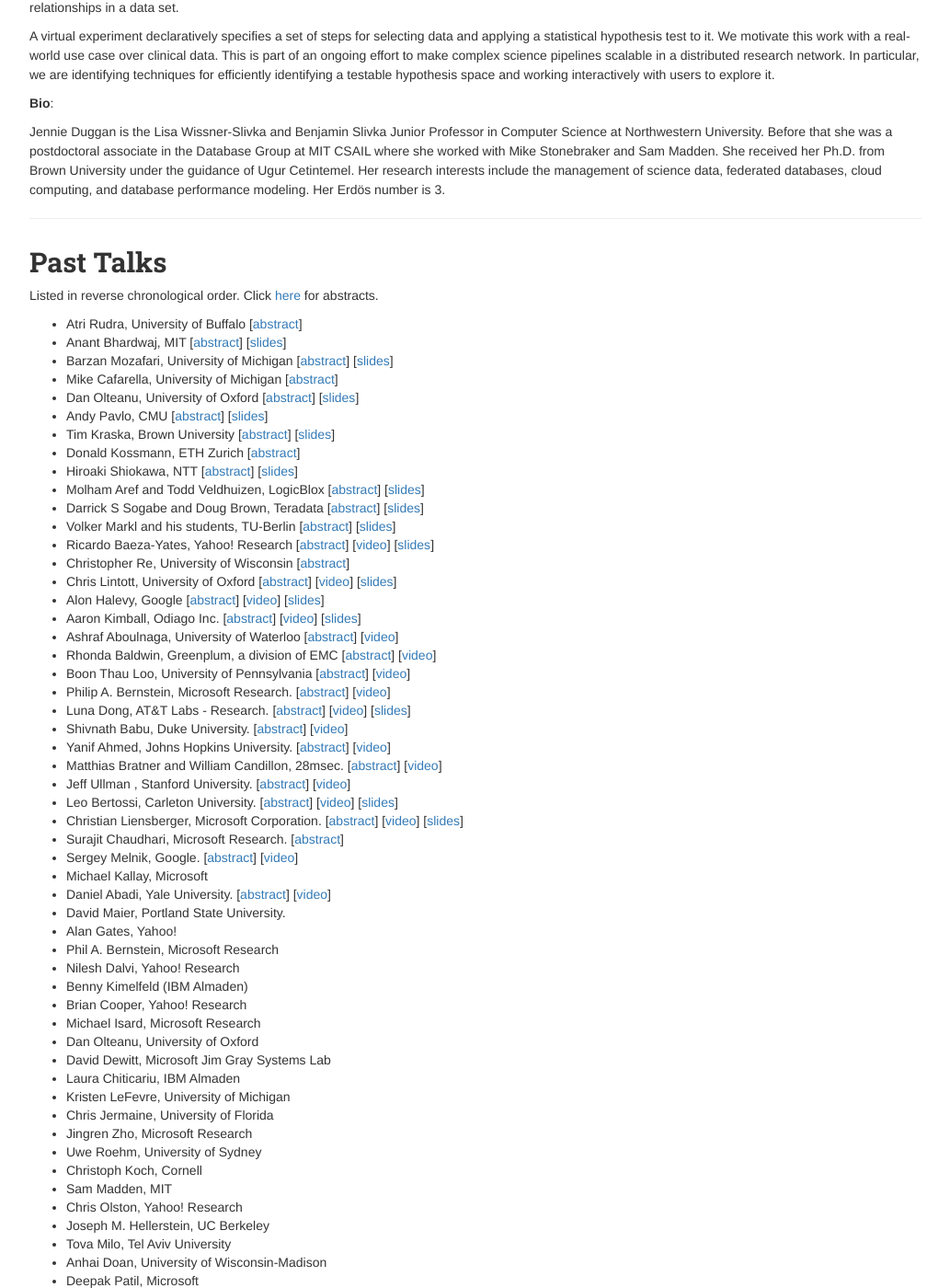
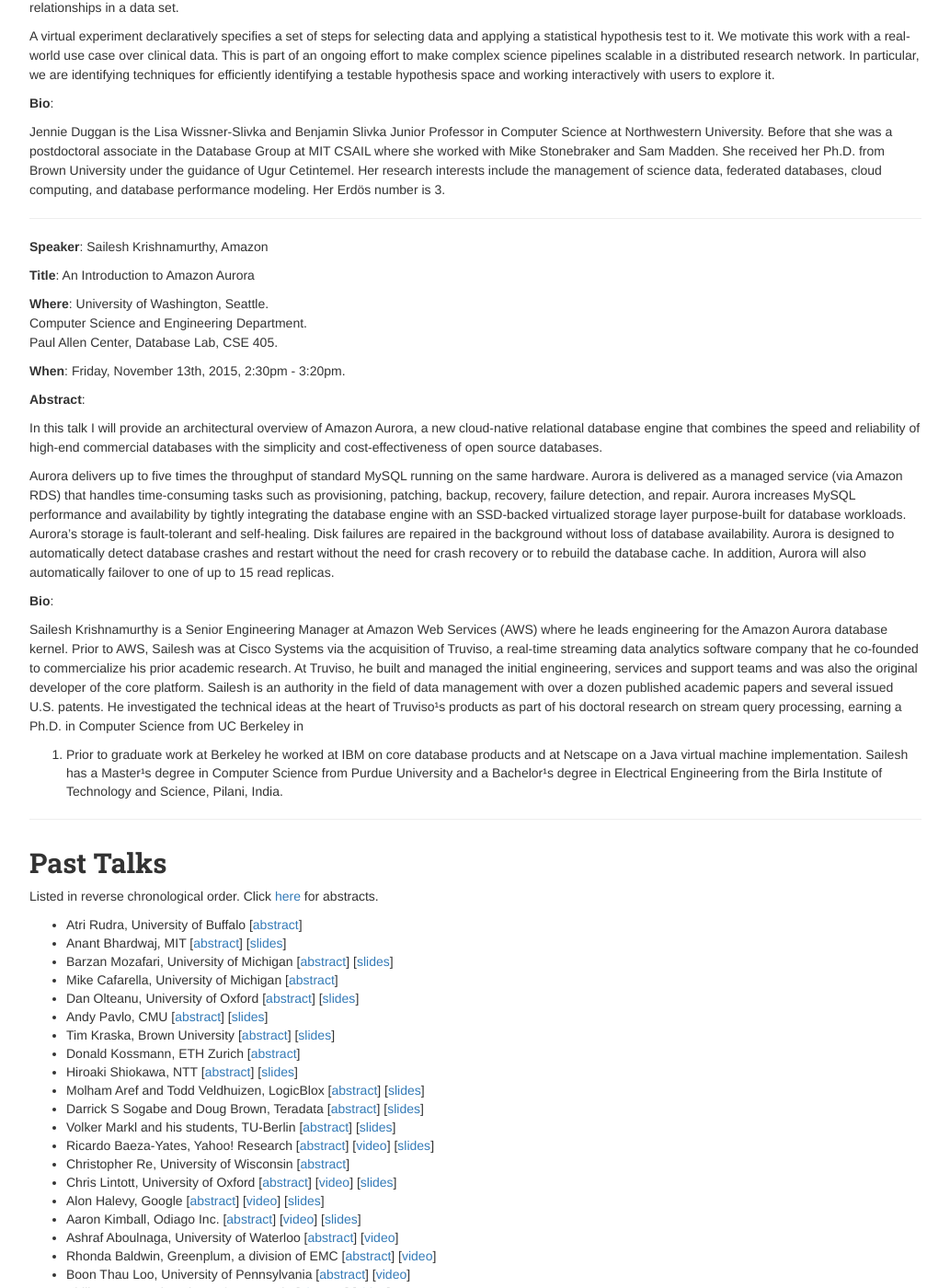
Before and after one commit to uwdb/website, a Jekyll site: the page built from nwds/nwds.markdown, in a window 1280 px wide and 1400 px high, scrolled down 798 px. Shown: the whole window at 92% size, without its empty margins (123-1156 px from the left). Built offline with Jekyll 4.4.1, drawn with Linux system fonts in a browser that asks for light colours; nearby versions of some CDN libraries; Markdown is read by kramdown in place of the engine named in the settings.

Commit message:
added Sailesh's talk

```diff
--- a/nwds/nwds.markdown
+++ b/nwds/nwds.markdown
@@ -37,6 +37,59 @@
 **Bio**:
 
 Jennie Duggan is the Lisa Wissner-Slivka and Benjamin Slivka Junior Professor in Computer Science at Northwestern University. Before that she was a postdoctoral associate in the Database Group at MIT CSAIL where she worked with Mike Stonebraker and Sam Madden. She received her Ph.D. from Brown University under the guidance of Ugur Cetintemel. Her research interests include the management of science data, federated databases, cloud computing, and database performance modeling. Her Erdös number is 3.
+
+___
+
+**Speaker**: Sailesh Krishnamurthy, Amazon
+
+**Title**: An Introduction to Amazon Aurora
+
+**Where**: University of Washington, Seattle.
+Computer Science and Engineering Department.
+Paul Allen Center, Database Lab, CSE 405.
+
+**When**: Friday, November 13th, 2015, 2:30pm - 3:20pm.
+
+**Abstract**:
+
+In this talk I will provide an architectural overview of Amazon
+Aurora, a new cloud-native relational database engine that combines
+the speed and reliability of high-end commercial databases with the
+simplicity and cost-effectiveness of open source databases.
+
+Aurora delivers up to five times the throughput of standard MySQL
+running on the same hardware. Aurora is delivered as a managed service
+(via Amazon RDS) that handles time-consuming tasks such as
+provisioning, patching, backup, recovery, failure detection, and
+repair. Aurora increases MySQL performance and availability by tightly
+integrating the database engine with an SSD-backed virtualized storage
+layer purpose-built for database workloads.  Aurora's storage is
+fault-tolerant and self-healing. Disk failures are repaired in the
+background without loss of database availability. Aurora is designed
+to automatically detect database crashes and restart without the need
+for crash recovery or to rebuild the database cache. In addition,
+Aurora will also automatically failover to one of up to 15 read
+replicas.
+
+**Bio**:
+
+Sailesh Krishnamurthy is a Senior Engineering Manager at Amazon Web
+Services (AWS) where he leads engineering for the Amazon Aurora
+database kernel. Prior to AWS, Sailesh was at Cisco Systems via the
+acquisition of Truviso, a real-time streaming data analytics software
+company that he co-founded to commercialize his prior academic
+research.  At Truviso, he built and managed the initial engineering,
+services and support teams and was also the original developer of the
+core platform. Sailesh is an authority in the field of data management
+with over a dozen published academic papers and several issued
+U.S. patents. He investigated the technical ideas at the heart of
+Truviso¹s products as part of his doctoral research on stream query
+processing, earning a Ph.D. in Computer Science from UC Berkeley in
+2006. Prior to graduate work at Berkeley he worked at IBM on core
+database products and at Netscape on a Java virtual machine
+implementation. Sailesh has a Master¹s degree in Computer Science from
+Purdue University and a Bachelor¹s degree in Electrical Engineering
+from the Birla Institute of Technology and Science, Pilani, India.
 
 ___
 
```
